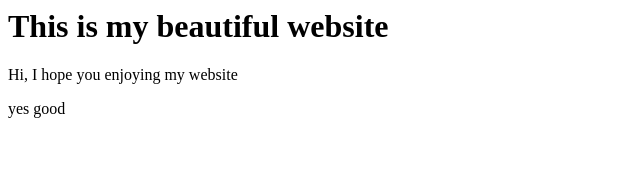
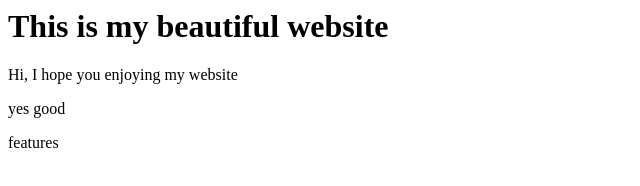
Before and after one commit to satyajeet787/awesome-repo, a plain HTML site: page index.html in a window 1280 px wide. Shown: the full height of the page, 0-640 px from the left. Drawn offline with Linux system fonts and the light colour scheme.

Commit message:
added feature 1

```diff
--- a/index.html
+++ b/index.html
@@ -3,4 +3,5 @@
 <h1>This is my beautiful website</h1>
 <p>Hi, I hope you enjoying my website</p>
 <p>yes good</p>
+<p>features</p>
 </html>
```
